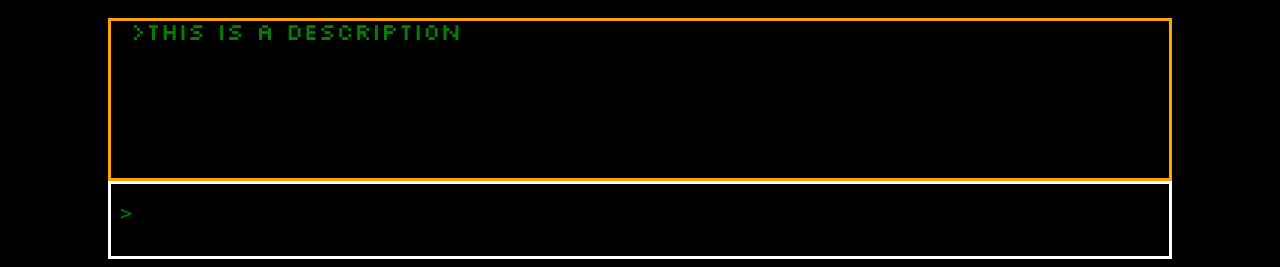
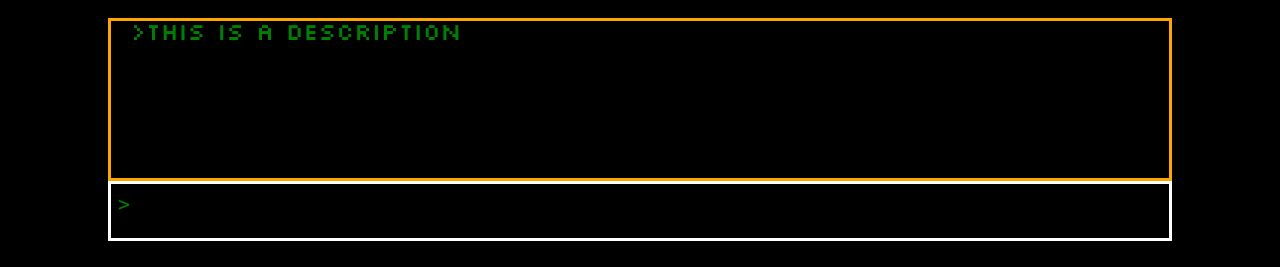
Before and after one commit to Firecracker123/Hackathon-Team-38, a Flask app: page / in a window 1280 px wide. Shown: the part 539-806 px from the top of the page. After the commit the page ends 780 px from the top, so only its background shows below. Run offline with Flask 3, Linux system fonts and the light colour scheme; some web fonts are replaced.

Commit message:
Fixed > symbol escaping the input field

```diff
--- a/static/styling.css
+++ b/static/styling.css
@@ -7,6 +7,7 @@
 #description_and_input {
     bottom: 0px;
     color: green;
+    position: relative;
 }
 
 @font-face {
@@ -30,7 +31,8 @@
 
 #input_field {
     width: 100%;
-    height: 10%;
+    height: 60px;
+    min-height: 60;
     background-color: black;
     color: green;
     margin: auto;
@@ -41,6 +43,16 @@
     padding-right: 25px;
     font-family: pixel-font;
     border: solid white 3px;
+}
+
+p.greater_than {
+    display:inline;
+    position: absolute;
+    font-size: 20px;
+    left:10px;
+    font-family: Lucida Console;
+    bottom: 5px;
+
 }
 
 
@@ -57,11 +69,3 @@ body {
 p.description_test {
     padding-bottom: 5px
 }
-
-p.greater_than {
-    display:inline;
-    position: absolute;
-    font-size: 20px;
-    left:120px;
-    font-family: Lucida Console;
-}
--- a/templates/mainpage.html
+++ b/templates/mainpage.html
@@ -10,8 +10,11 @@
         <div id="description_and_input">
         <div id="description"><p">>This is a description</p></div>
             <div>
-                <p class="greater_than">></p>
-                <input id="input_field">
+
+                <div id = "input_section">
+                    <p class="greater_than">></p>
+                    <input id="input_field">
+                </div>
             </div>
         </div>
 
```
